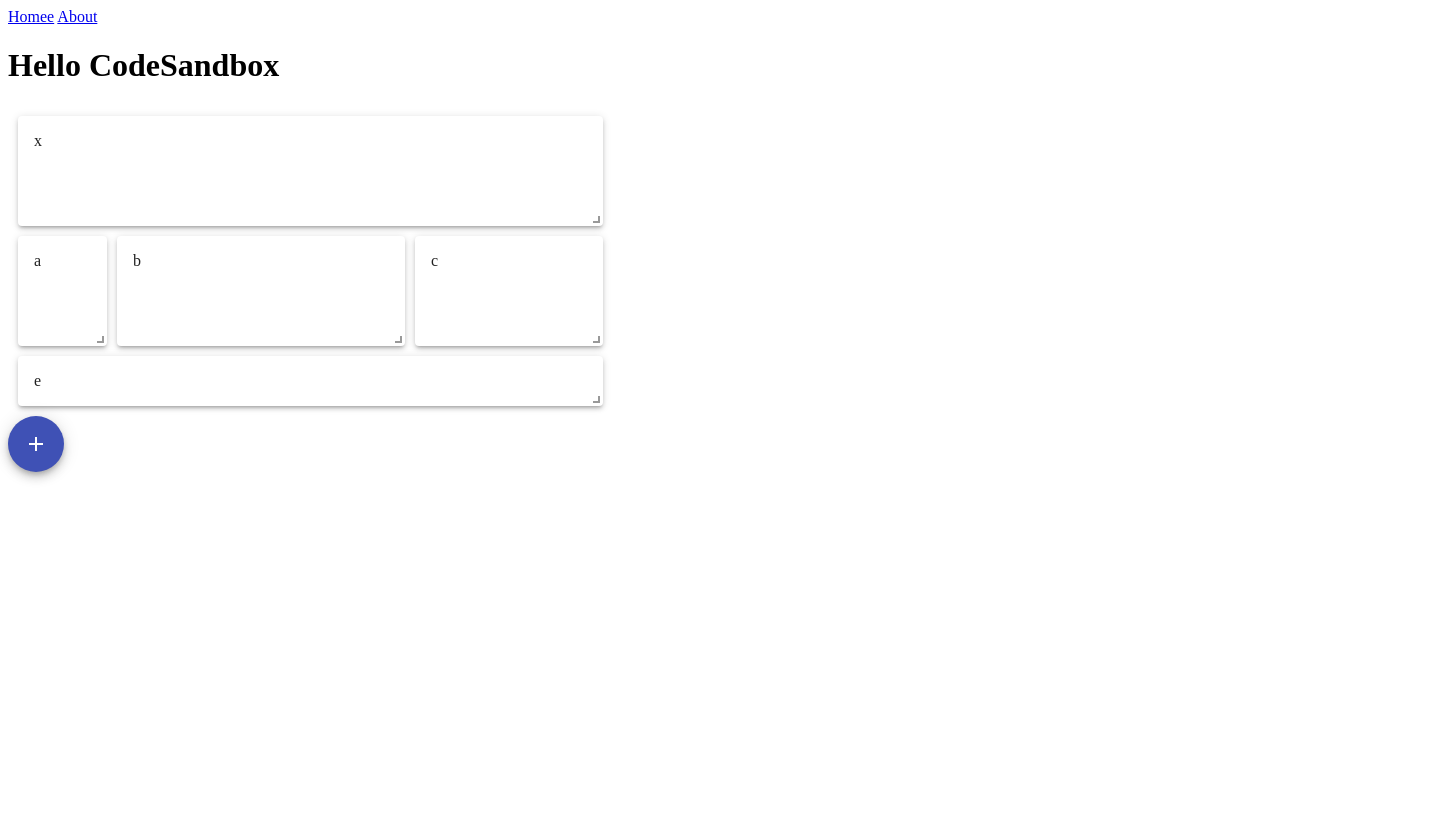
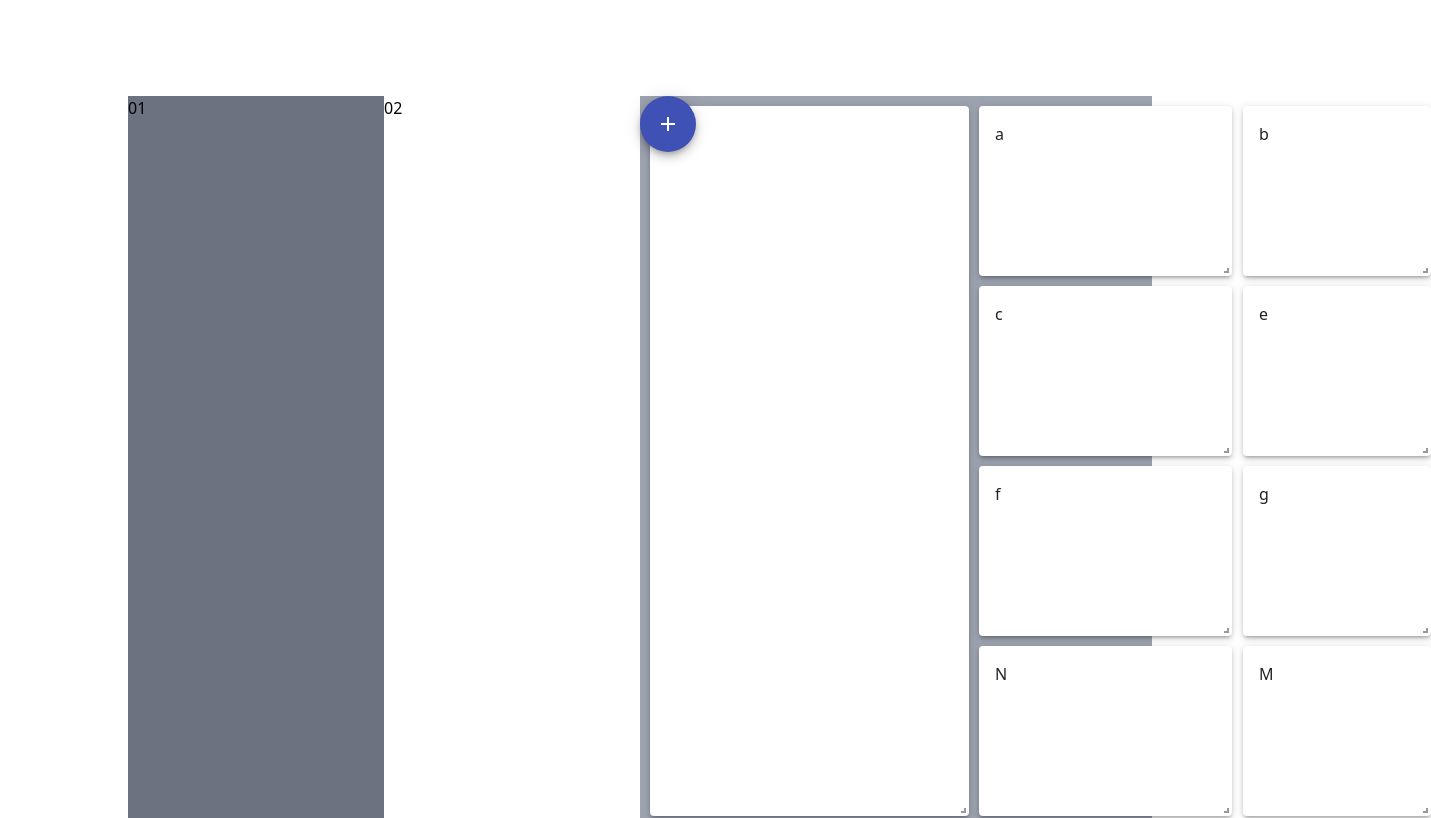
Before and after one commit to rxxddy/seva-react, a React (Create React App) app: page / in a window 1280 px wide. Shown: the top 818 px of the page, 1431 px wide, since content can reach past the window. Built offline with nearby package versions, Linux system fonts and the light colour scheme.

Commit message:
update 2

```diff
--- a/src/App.css
+++ b/src/App.css
@@ -1,3 +1,7 @@
+@tailwind base;
+@tailwind components;
+@tailwind utilities;
+
 .App {
   text-align: center;
 }
--- a/src/App.js
+++ b/src/App.js
@@ -7,12 +7,17 @@ export default function App() {
   return (
     <div className="App">
       <BrowserRouter>
-        <nav>
-          <Link to="/">Homee</Link> <Link to="/about">About</Link>
-        </nav>
-        <Routes>
-          <Route path="/" exact element={<Home/>} />
-        </Routes>
+
+        <div className="flex flex-row m-auto w-[80%] mt-24 mb-24 rounded-3xl">
+          <div className="basis-1/4 bg-gray-500 flex ">01</div>
+          <div className="basis-1/4 flex ">02</div>
+          <div className="basis-1/2 flex bg-gray-400">
+            <Routes>
+              <Route path="/" exact element={<Home/>} />
+            </Routes>
+          </div>
+        </div>
+
       </BrowserRouter>
     </div>
   );
--- a/src/components/editable-grid-layout.js
+++ b/src/components/editable-grid-layout.js
@@ -18,7 +18,7 @@ const EditableGridLayout = ({ layout, onLayoutChange }) => {
       className="layout"
       layout={layout}
       rowHeight={50}
-      width={1200}
+      width={800}
       onLayoutChange={onLayoutChange}
     >
       {_.map(layout, (el) => createElement(el))}
--- a/src/components/home.jsx
+++ b/src/components/home.jsx
@@ -6,11 +6,15 @@ import EditableGridLayout from "../components/editable-grid-layout";
 
 const Home = () => {
   let initial = [
-    { i: "x", x: 0, y: 0, w: 6, h: 2 },
-    { i: "a", x: 0, y: 2, w: 1, h: 2 },
-    { i: "b", x: 1, y: 3, w: 3, h: 2 },
-    { i: "c", x: 4, y: 2, w: 2, h: 2 },
-    { i: "e", x: 0, y: 4, w: 6, h: 1 }
+    { i: "x", x: 0, y: 0, w: 5, h: 12, maxH: 12 },
+    { i: "b", x: 9, y: 3, w: 3, h: 3, maxH: 12 },
+    { i: "a", x: 5, y: 2, w: 4, h: 3, maxH: 12 },
+    { i: "c", x: 5, y: 4, w: 4, h: 3, maxH: 12 },
+    { i: "e", x: 9, y: 4, w: 3, h: 3, maxH: 12 },
+    { i: "f", x: 5, y: 6, w: 4, h: 3, maxH: 12 },
+    { i: "g", x: 9, y: 6, w: 3, h: 3, maxH: 12 },
+    { i: "N", x: 5, y: 6, w: 4, h: 3, maxH: 12 },
+    { i: "M", x: 9, y: 6, w: 3, h: 3, maxH: 12 },
   ];
   const [layout, setLayout] = useState(initial);
   const [counter, newCounter] = useState(0);
@@ -29,7 +33,9 @@ const Home = () => {
       x: (5 * 2) % (4 || 12),
       y: counter + 2, // puts it at the bottom
       w: 2,
-      h: 2
+      h: 2,
+      minH: 0,
+      maxH: 12
       // Increment the counter to ensure key is always unique.
     });
     alert(`new layout ${initial[initial.length - 1].y}`);
@@ -37,7 +43,7 @@ const Home = () => {
 
   return (
     <>
-      <h1>Hello CodeSandbox</h1>
+
       <EditableGridLayout layout={layout} onLayoutChange={onLayoutChange} />
       <Fab
         color="primary"
--- a/src/index.css
+++ b/src/index.css
@@ -1,3 +1,7 @@
+@tailwind base;
+@tailwind components;
+@tailwind utilities;
+
 body {
   margin: 0;
   font-family: -apple-system, BlinkMacSystemFont, 'Segoe UI', 'Roboto', 'Oxygen',
--- a/src/styles.css
+++ b/src/styles.css
@@ -1,3 +1,7 @@
+@tailwind base;
+@tailwind components;
+@tailwind utilities;
+
 .react-grid-layout {
   position: relative;
   transition: height 200ms ease;
--- a/tailwind.config.js
+++ b/tailwind.config.js
@@ -1,6 +1,8 @@
 /** @type {import('tailwindcss').Config} */
 module.exports = {
-  content: [],
+  content: [
+    "./src/**/*.{js,jsx,ts,tsx}",
+  ],
   theme: {
     extend: {},
   },
```
